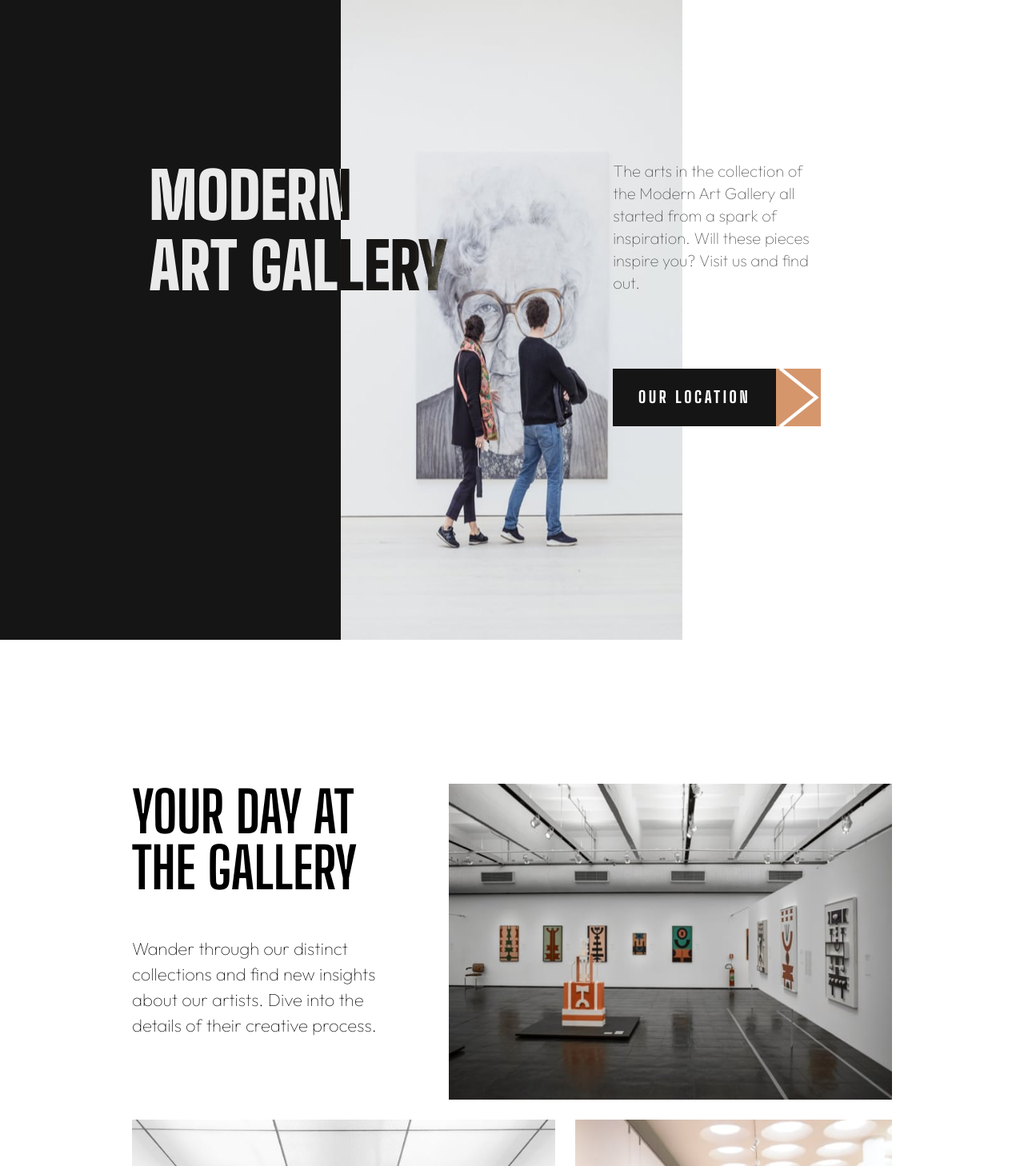
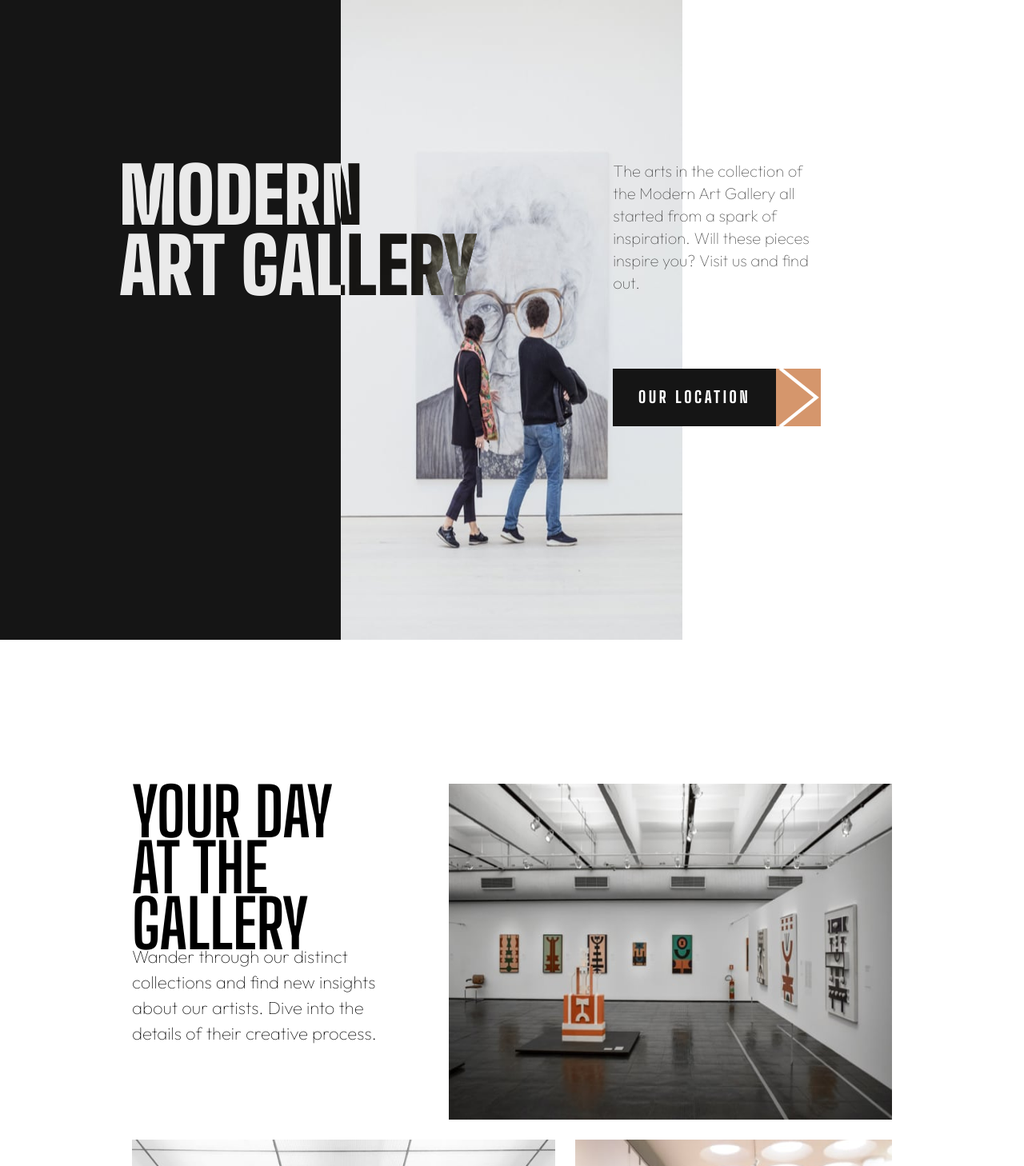
Before and after one commit to francisldn/FOM-art-gallery, a React (Create React App) app: page / in a window 1280 px wide. Shown: the top 1458 px of the page at 80% size. Built offline with nearby package versions, Linux system fonts and the light colour scheme.

Commit message:
heading style

```diff
--- a/src/components/art-gallery/artgallery.styles.css
+++ b/src/components/art-gallery/artgallery.styles.css
@@ -41,7 +41,7 @@
         grid-row: 4 /6;
         align-items: center;
         font-family: 'Big Shoulders Display';
-        font-size: clamp(5.0rem, 2vw + 1rem, 96px);
+        font-size: clamp(5.0rem, 5vw + 3rem, 96px);
         font-weight: 900;
         color: var(--white-color);
         line-height: 88px;
--- a/src/components/day-at-gallery/daygallery.styles.css
+++ b/src/components/day-at-gallery/daygallery.styles.css
@@ -12,7 +12,7 @@
     grid-column: 1/ 5;
     grid-row: 1/3;
     font-family: 'Big Shoulders Display';
-    font-size: clamp(1rem, 1.5vw + 1rem, 60px);
+    font-size: clamp(1rem, 2vw + 1rem, 60px);
     font-weight: 900;
     line-height: 70px;
 }
```
